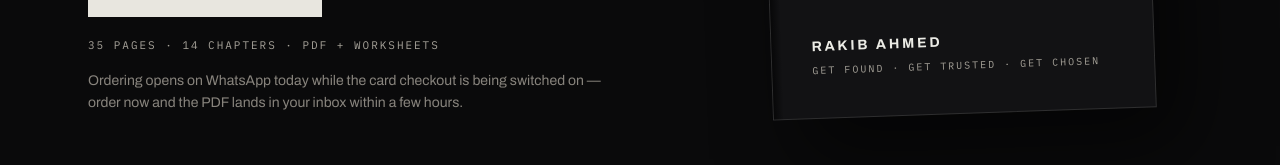
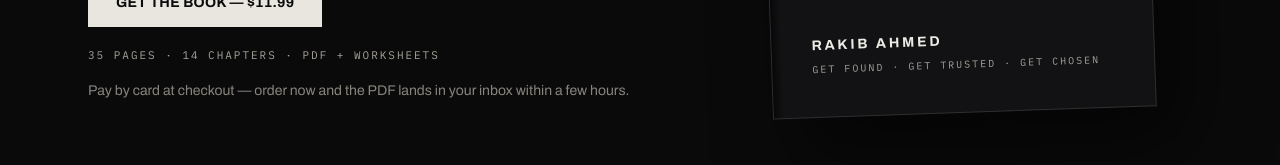
Before and after one commit to rafsaaanrakib/rakibwebstudio, a Next.js app: page /ebook in a window 1280 px wide. Shown: the part 568-733 px from the top of the page. Built offline with nearby package versions, Linux system fonts and the light colour scheme; no server answers; a web font is replaced by a local one.

Commit message:
Swap /ebook buy buttons from WhatsApp to Creem checkout

```diff
--- a/app/ebook/page.tsx
+++ b/app/ebook/page.tsx
@@ -1,7 +1,7 @@
 import type { Metadata } from "next";
 import Link from "next/link";
 import Reveal from "@/components/Reveal";
-import { site, whatsappLink } from "@/data/site";
+import { site } from "@/data/site";
 
 export const metadata: Metadata = {
   alternates: { canonical: "/ebook" },
@@ -10,9 +10,10 @@ export const metadata: Metadata = {
     "Website to Customers: a simple system for turning visitors into paying clients. 14 chapters, 30-day plan, worksheets. $11.99.",
 };
 
-const buyHref = whatsappLink(
-  "Hi Rakib, I want to buy your ebook 'Website to Customers' ($11.99). How do I pay?"
-);
+// Card checkout via Creem (approved 2026-10-27). WhatsApp ordering was the
+// interim flow until approval; the buy buttons now go straight to checkout.
+const buyHref =
+  "https://www.creem.io/payment/prod_4zv1ncClAVWVgRuC8aEnWq";
 
 const chapters = [
   { n: "01", title: "Why Most Websites Don't Sell", note: "The five problems behind almost every underperforming site" },
@@ -49,7 +50,7 @@ const audience = [
 const faqs = [
   {
     q: "How do I receive the book?",
-    a: "It's a PDF (35 pages) that reads well on phone, tablet and desktop. Order on WhatsApp today and it's emailed to you personally — usually within a few hours. A one-click card checkout is opening on this page very shortly.",
+    a: "It's a PDF (35 pages) that reads well on phone, tablet and desktop. Pay by card at checkout and it's emailed to you personally — usually within a few hours.",
   },
   {
     q: "I'm not technical. Is this book for me?",
@@ -103,9 +104,8 @@ export default function EbookPage() {
               </p>
             </div>
             <p className="mt-4 max-w-prose text-sm leading-relaxed text-mist/80">
-              Ordering opens on WhatsApp today while the card checkout is
-              being switched on — order now and the PDF lands in your inbox
-              within a few hours.
+              Pay by card at checkout — order now and the PDF lands in your
+              inbox within a few hours.
             </p>
           </Reveal>
 
```
